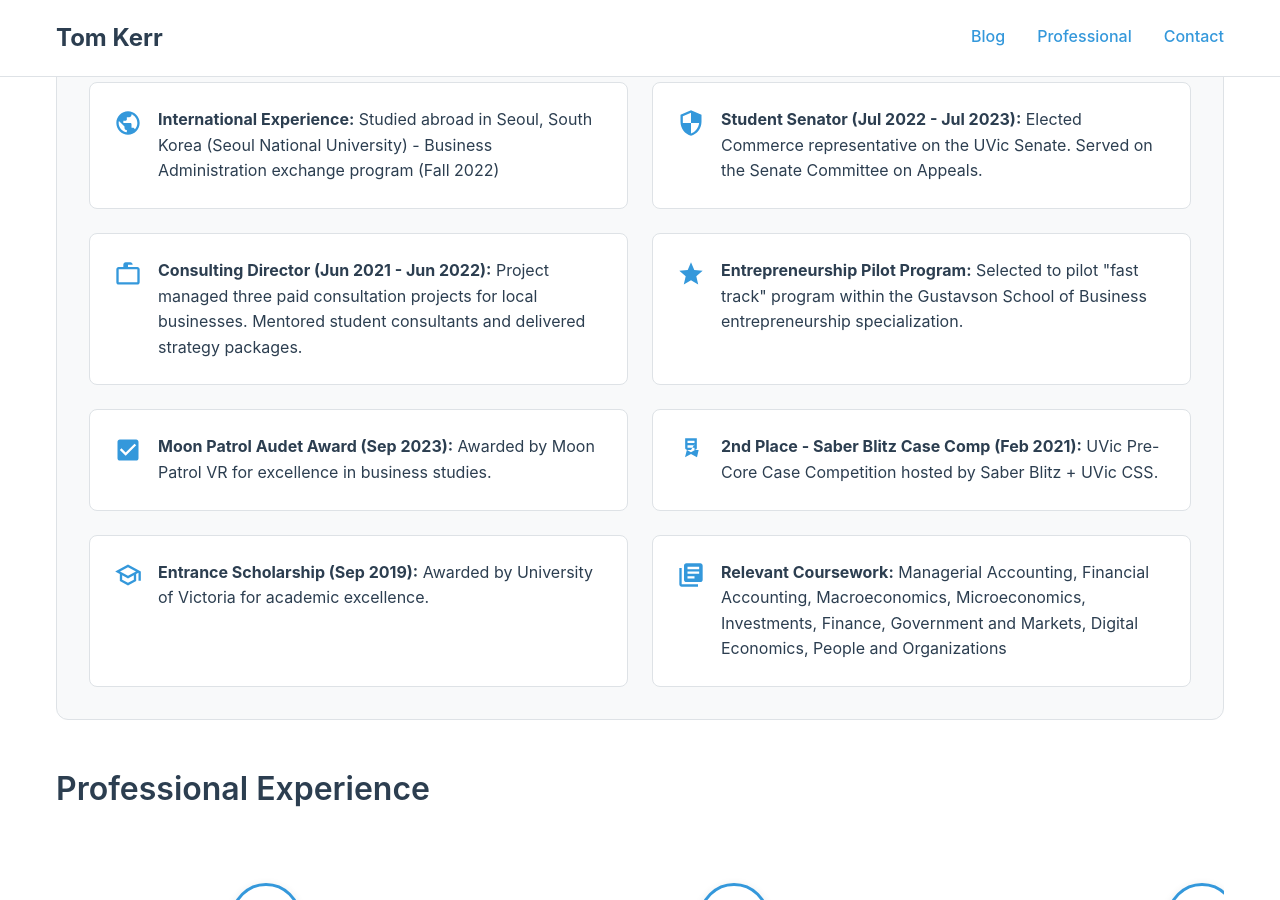
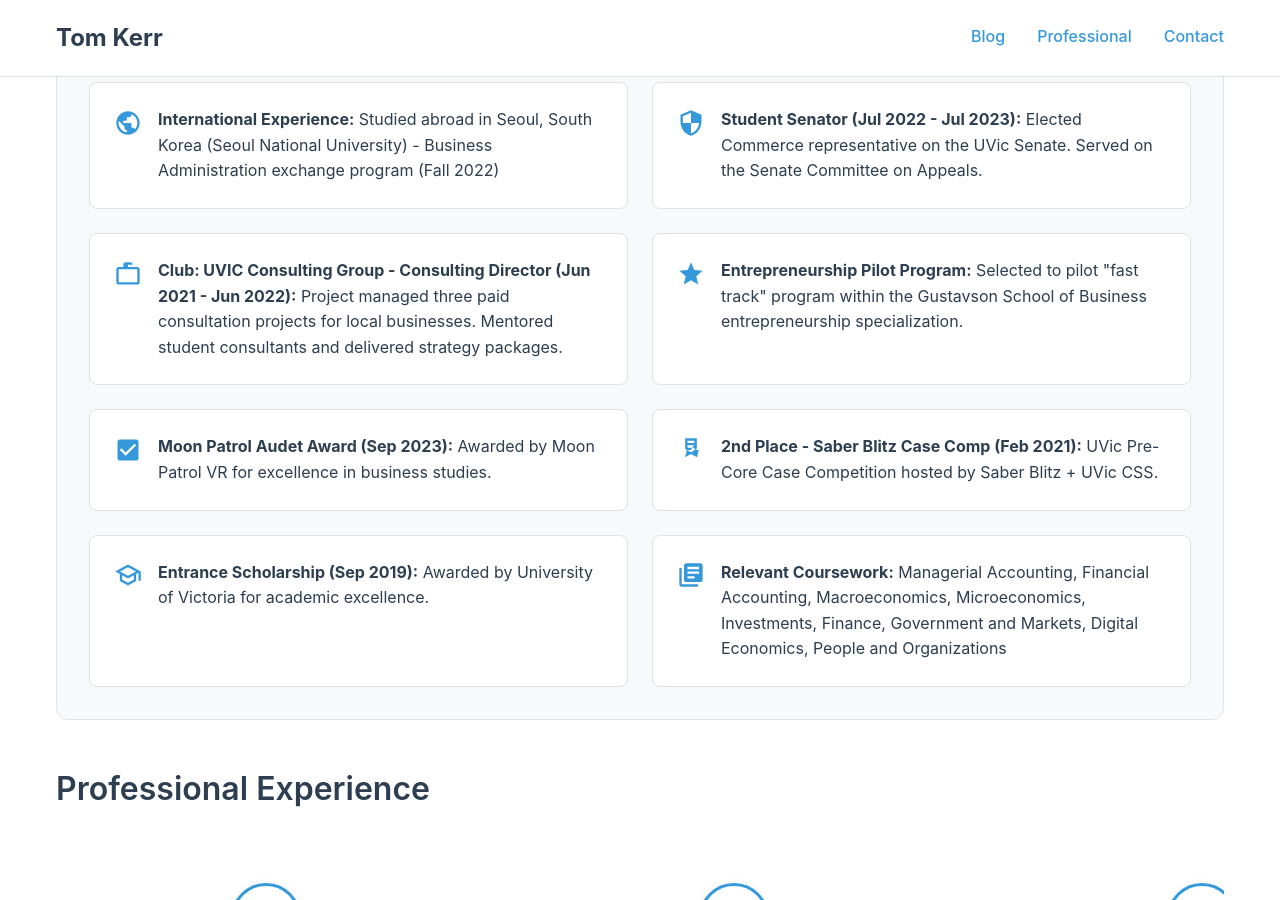
Before and after one commit to TDK250/Toms-Site, a Jekyll site: the page built from professional.md, in a window 1280 px wide and 900 px high, scrolled down 542 px. Built offline with Jekyll 4.4.1, drawn with Linux system fonts in a browser that asks for light colours.

Commit message:
Add club affiliation to Consulting Director role

```diff
--- a/professional.md
+++ b/professional.md
@@ -45,7 +45,7 @@ title: Professional
           <svg xmlns="http://www.w3.org/2000/svg" viewBox="0 0 24 24" fill="var(--accent)"><path d="M20 6h-4V4c0-1.11-.89-2-2-2h-4c-1.11 0-2 .89-2 2v2H4c-1.11 0-2 .89-2 2v11c0 1.11.89 2 2 2h16c1.11 0 2-.89 2-2V8c0-1.11-.89-2-2-2zm-8-2h4v2h-4V4zM4 8h16v11H4V8z"/></svg>
         </div>
         <div class="highlight-content">
-          <strong>Consulting Director (Jun 2021 - Jun 2022):</strong> Project managed three paid consultation projects for local businesses. Mentored student consultants and delivered strategy packages.
+          <strong>Club: UVIC Consulting Group - Consulting Director (Jun 2021 - Jun 2022):</strong> Project managed three paid consultation projects for local businesses. Mentored student consultants and delivered strategy packages.
         </div>
       </div>
 
```
